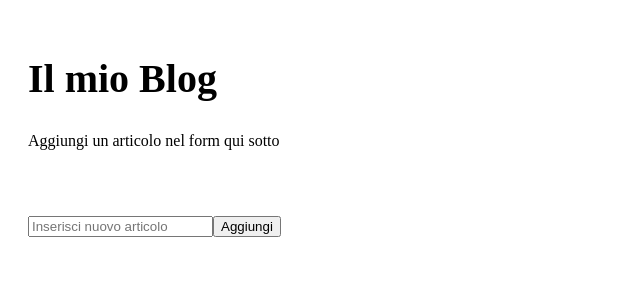
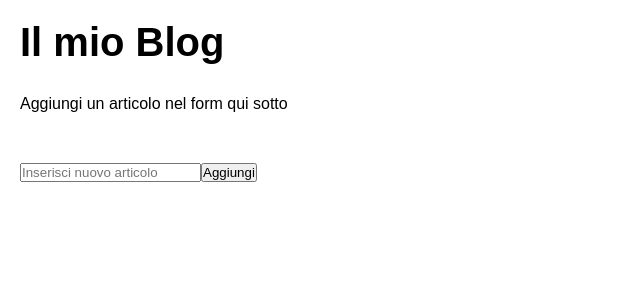
Before and after one commit to daviderocco85/react-form, a React (Vite) app: page / in a window 1280 px wide. Shown: the top 300 px of the page, without its empty margins (0-640 px from the left). Built offline with nearby package versions, Linux system fonts and the light colour scheme.

Commit message:
style: add base CSS reset in index.css

```diff
--- a/src/index.css
+++ b/src/index.css
@@ -0,0 +1,6 @@
+* {
+    margin: 0;
+    padding: 0;
+    box-sizing: border-box;
+    font-family: Arial, Helvetica, sans-serif;
+}
```
